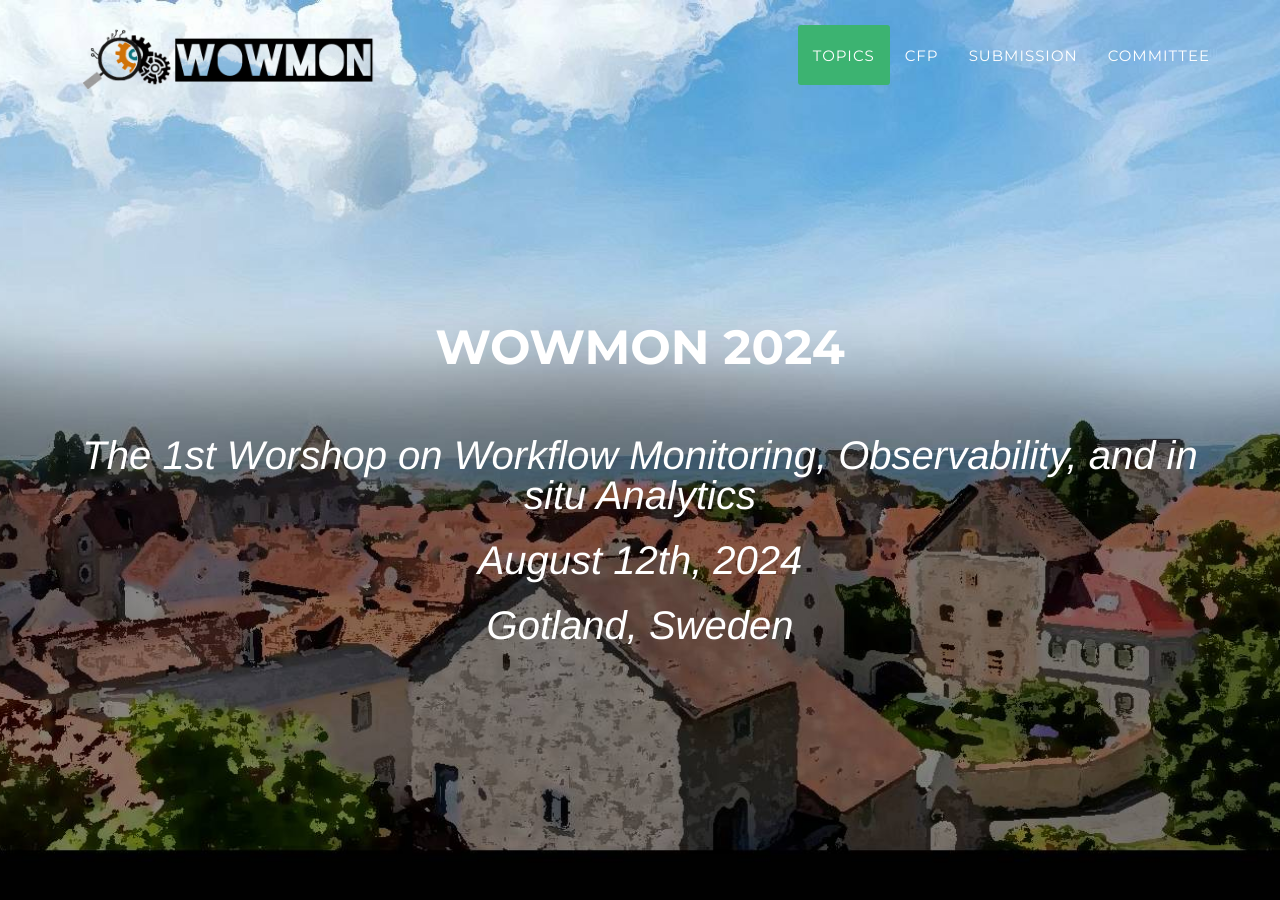
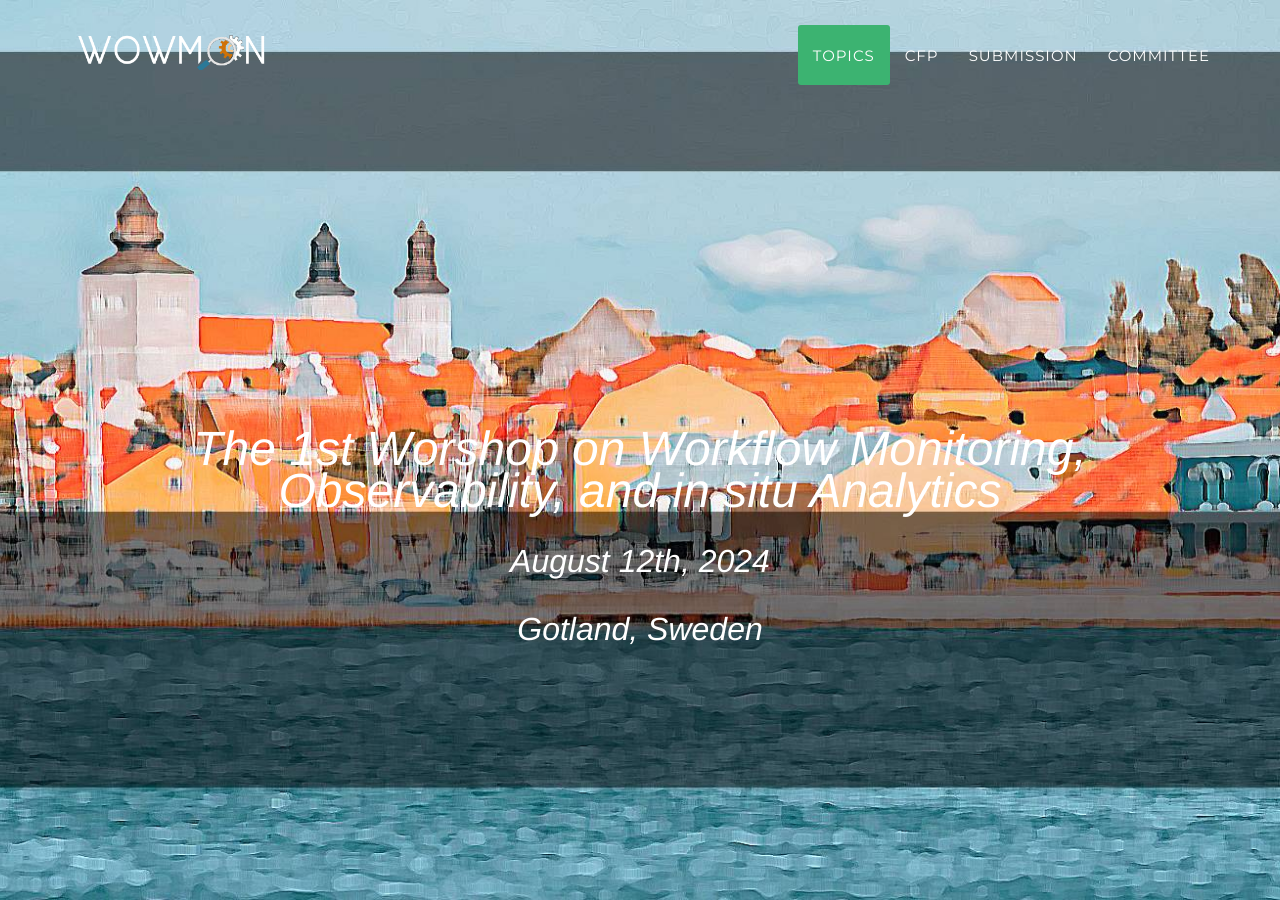
Before and after one commit to WOWMON-workshop/WOWMON-workshop.github.io, a Jekyll site: the page built from index.html, in a window 1280 px wide and 900 px high. Built offline with Jekyll 4.4.1, drawn with Linux system fonts in a browser that asks for light colours; some web fonts are replaced.

Commit message:
Style changes

```diff
--- a/_includes/2024_data/committee.html
+++ b/_includes/2024_data/committee.html
@@ -1,5 +1,5 @@
 <!-- Portfolio Grid Section -->
-    <section id="committee" class="bg-light-gray">
+    <section id="committee">
         <div class="container">
             <div class="row">
                 <div class="col-lg-12 text-center">
--- a/_includes/2024_data/header-home.html
+++ b/_includes/2024_data/header-home.html
@@ -9,7 +9,7 @@
                     <span class="icon-bar"></span>
                     <span class="icon-bar"></span>
                 </button>
-                <a class="navbar-brand page-scroll" href="/"><img src="../images/wowmon-logo-24.png" style="margin-top:-15px" height="60px" alt="icon-about"></a>
+                <a class="navbar-brand page-scroll" href="/"><img src="../images/wowmon-logo-24.png" style="margin-top:-15px" height="40px" alt="icon-about"></a>
             </div>
 
             <!-- Collect the nav links, forms, and other content for toggling -->
--- a/_includes/2024_data/intro.html
+++ b/_includes/2024_data/intro.html
@@ -3,11 +3,11 @@
         <div class="container">
             <div class="row">
                 <div class="col-lg-12 text-center">
-                    <h2 class="section-heading">WOWMON</h2>
+                    <h2 class="section-heading">WOWMON 2024</h2>
                 </div>
             </div>
             <h4 align="center">In cooperation with <a target="_blank" href="https://www.computer.org/">IEEE Computer Society</a> and <a target="_blank" href="https://www.acm.org/">ACM</a>  </h4>
             <div align="center"><img class="block"  src="/images/IEEE-CS_LogoTM-orange.png" alt="" width="160" height="45"/> <img class="block"  src="/images/acm.png" alt="" height="45"/></div>
-            <h4 align="center">Held in conjunction with <a target="_blank" href="https://sc23.supercomputing.org/">ICPP 24:</a> International Conference in Parallel Processing</h4>
+            <h4 align="center">Held in conjunction with <a target="_blank" href="https://icpp2024.org">ICPP 24:</a> International Conference in Parallel Processing</h4>
 
     </section>
--- a/_includes/2024_data/submission.html
+++ b/_includes/2024_data/submission.html
@@ -1,4 +1,4 @@
-<section id="submission">
+<section id="submission" class="bg-light-gray">
         <div class="container">
             <div class="row">
                 <div class="col-lg-12 text-center">
--- a/_layouts/2024_home.html
+++ b/_layouts/2024_home.html
@@ -12,10 +12,12 @@
     <header>
         <div class="container">
             <div class="intro-text">
-                <div class="intro-heading"><font size="10">WOWMON 2024</font><br></div>
-                <div class="intro-lead-in">The 1st Worshop on Workflow Monitoring, Observability, and in situ Analytics</div>
-                <div class="intro-lead-in">August 12th, 2024</div>
-                <div class="intro-lead-in">Gotland, Sweden</div>
+                <br/><br/>
+                <br/><br/>
+                <br/><br/>
+                <div class="intro-lead-in"><font size="8">The 1st Worshop on Workflow Monitoring, Observability, and in situ Analytics</font><br/></div>
+                <div class="intro-lead-in"><font size="6">August 12th, 2024</font></div>
+                <div class="intro-lead-in"><font size="6">Gotland, Sweden</font></div>
             </div>
         </div>
     </header>
```
Also changed, not shown: css/2016_style/img/header-bg.jpg, images/wowmon-logo-24.png.
